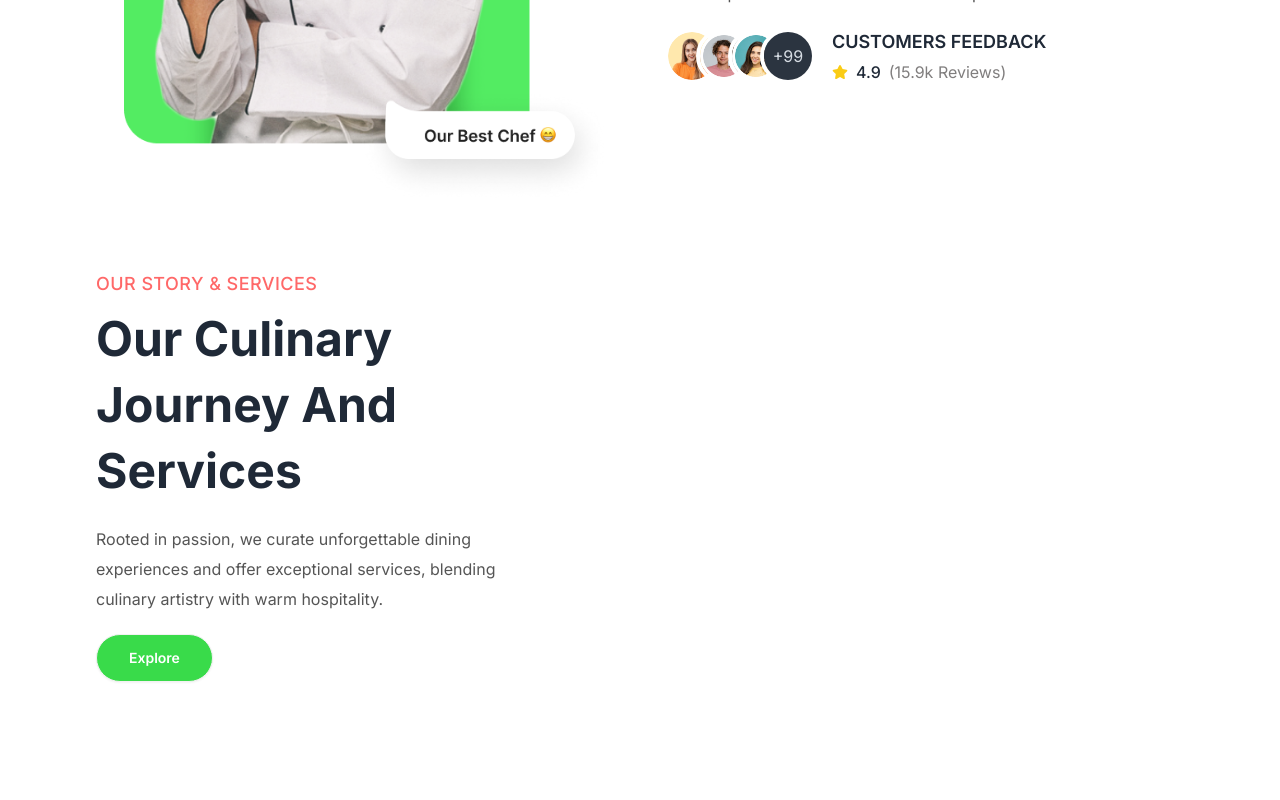
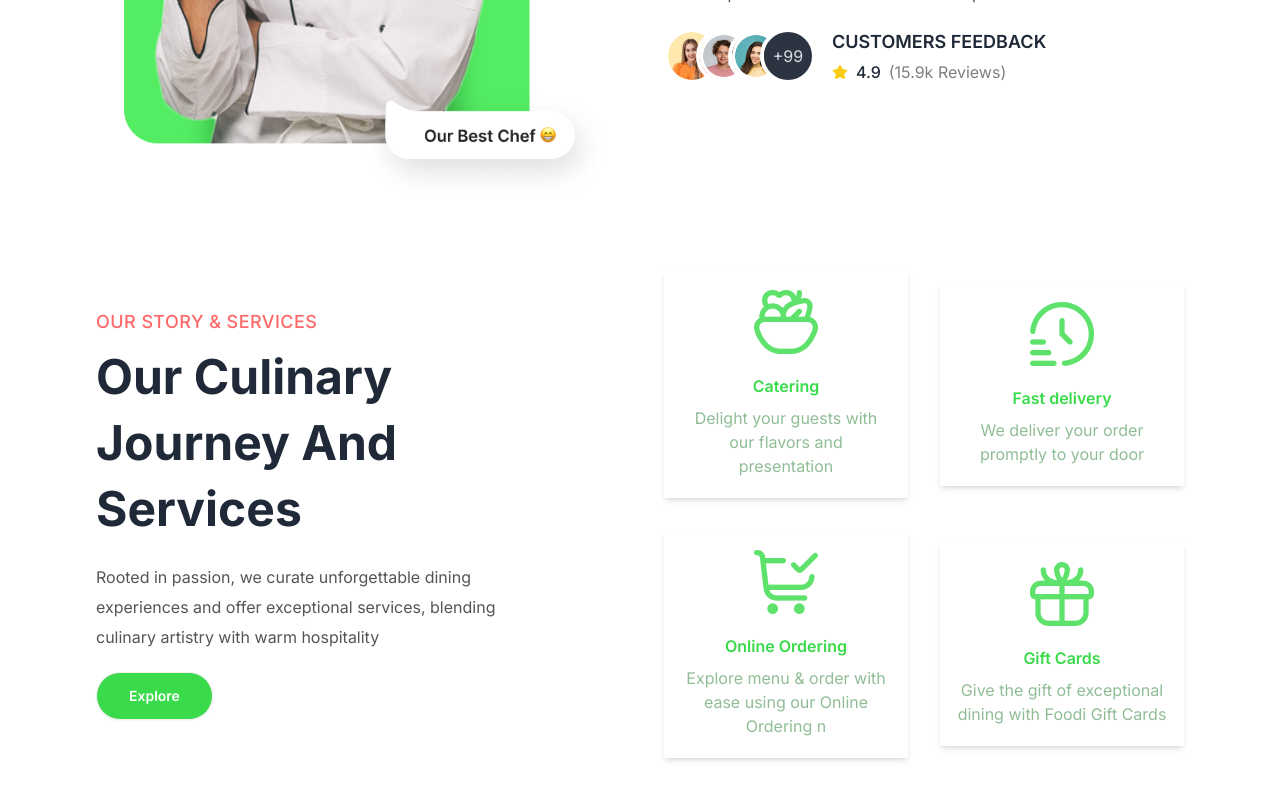
Before and after one commit to HossainRafi/Foodi, a React (Vite) app in the folder foodi-client/: page / in a window 1280 px wide. Shown: the part 2833-3633 px from the top of the page. Before the commit the page ends 3579 px from the top, so only its background shows below. Built offline with nearby package versions, Linux system fonts and the light colour scheme.

Commit message:
service right

```diff
--- a/foodi-client/src/pages/home/Service.jsx
+++ b/foodi-client/src/pages/home/Service.jsx
@@ -1,5 +1,32 @@
+export const Service = () => {
+  // service data
+  const serviceLists = [
+    {
+      id: 1,
+      title: "Catering",
+      des: "Delight your guests with our flavors and  presentation",
+      img: "/images/home/services/icon1.png",
+    },
+    {
+      id: 2,
+      title: "Fast delivery",
+      des: "We deliver your order promptly to your door",
+      img: "/images/home/services/icon2.png",
+    },
+    {
+      id: 3,
+      title: "Online Ordering",
+      des: "Explore menu & order with ease using our Online Ordering n",
+      img: "/images/home/services/icon3.png",
+    },
+    {
+      id: 4,
+      title: "Gift Cards",
+      des: "Give the gift of exceptional dining with Foodi Gift Cards",
+      img: "/images/home/services/icon4.png",
+    },
+  ];
 
-export const Service = () => {
   return (
     <div className="section-container my-16">
       <div className="flex flex-col md:flex-row items-center justify-between gap-12">
@@ -11,12 +38,27 @@
             <p className="my-5 text-secondary leading-[30px]">
               Rooted in passion, we curate unforgettable dining experiences and
               offer exceptional services, blending culinary artistry with warm
-              hospitality.
+              hospitality
             </p>
-
             <button className="bg-green font-semibold btn text-white px-8 py-3 rounded-full">
               Explore
             </button>
+          </div>
+        </div>
+
+        {/* right section */}
+        <div className="md:w-1/2">
+          <div className="grid sm:grid-cols-2 grid-cols-1 gap-8 items-center">
+            {serviceLists.map((service) => (
+              <div
+                key={service.id}
+                className="shadow-md rounded-sm py-5 px-4 text-center space-y-2 text-green cursor-pointer hover:border hover:border-indigo-600 transition-all duration-200"
+              >
+                <img src={service.img} className="mx-auto" />
+                <h5 className="pt-3 font-semibold"> {service.title}</h5>
+                <p className="text-[#90BD95]">{service.des}</p>
+              </div>
+            ))}
           </div>
         </div>
       </div>
```
